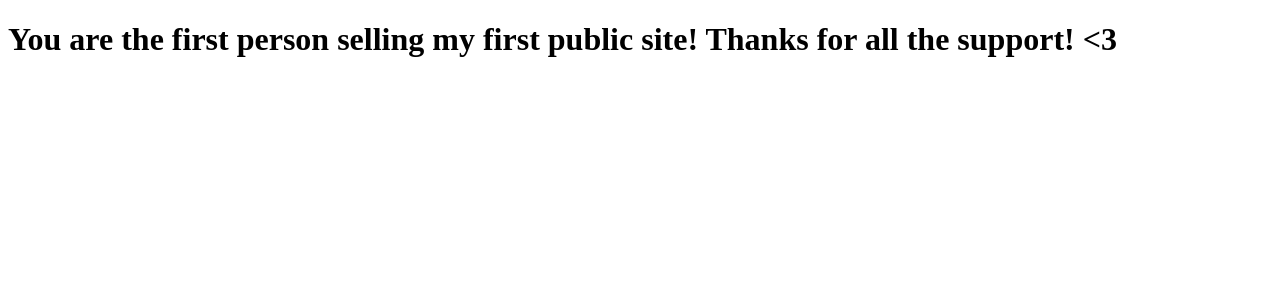
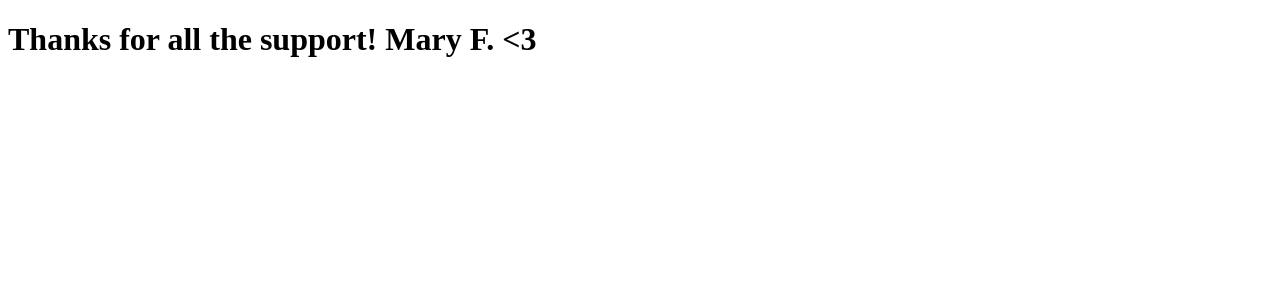
Before and after one commit to JaySaints/tabnews-clone, a Next.js app: page / in a window 1280 px wide. Shown: the top 300 px of the page. Built offline with nearby package versions, Linux system fonts and the light colour scheme.

Commit message:
change phrase

```diff
--- a/pages/index.js
+++ b/pages/index.js
@@ -1,5 +1,9 @@
 function Home() {
-    return <h1>You are the first person selling my first public site! Thanks for all the support! &lt;3</h1>
+    return (
+        <>
+            <h1>Thanks for all the support! Mary F. &lt;3</h1>
+        </>
+    )
 }
 
 export default Home;
```
